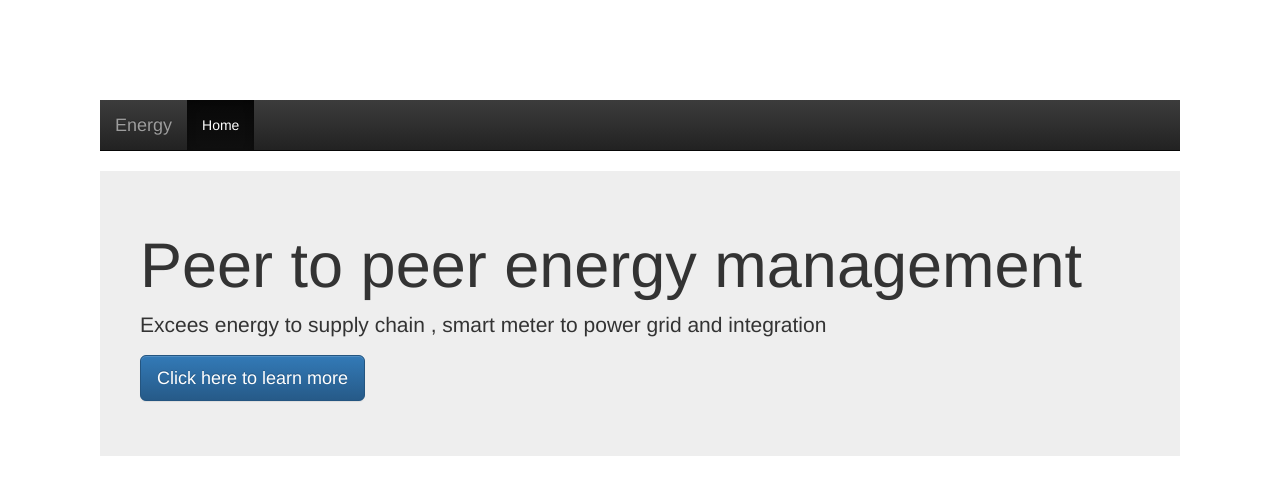
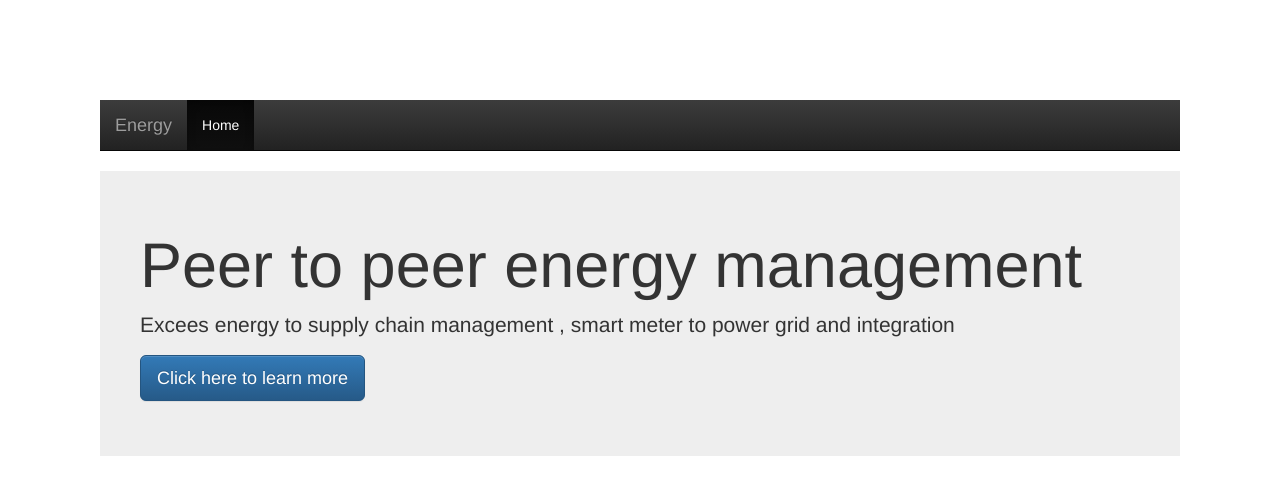
Before and after one commit to jerry-sunny/learngit, a website: page index.html in a window 1280 px wide. Drawn offline with nearby package versions, Linux system fonts and the light colour scheme.

Commit message:
test build

```diff
--- a/index.html
+++ b/index.html
@@ -20,7 +20,7 @@
 </nav>
     <div class="jumbotron"  style="padding:40px;">
       <h1>Peer to peer energy management</h1>
-      <p>Excees energy to supply chain , smart meter to power grid and integration</p>
+      <p>Excees energy to supply chain management , smart meter to power grid and integration</p>
       <p><a class="btn btn-primary btn-lg" href="#" role="button">Click here to learn more</a></p>
     </div>
   </div>
```
